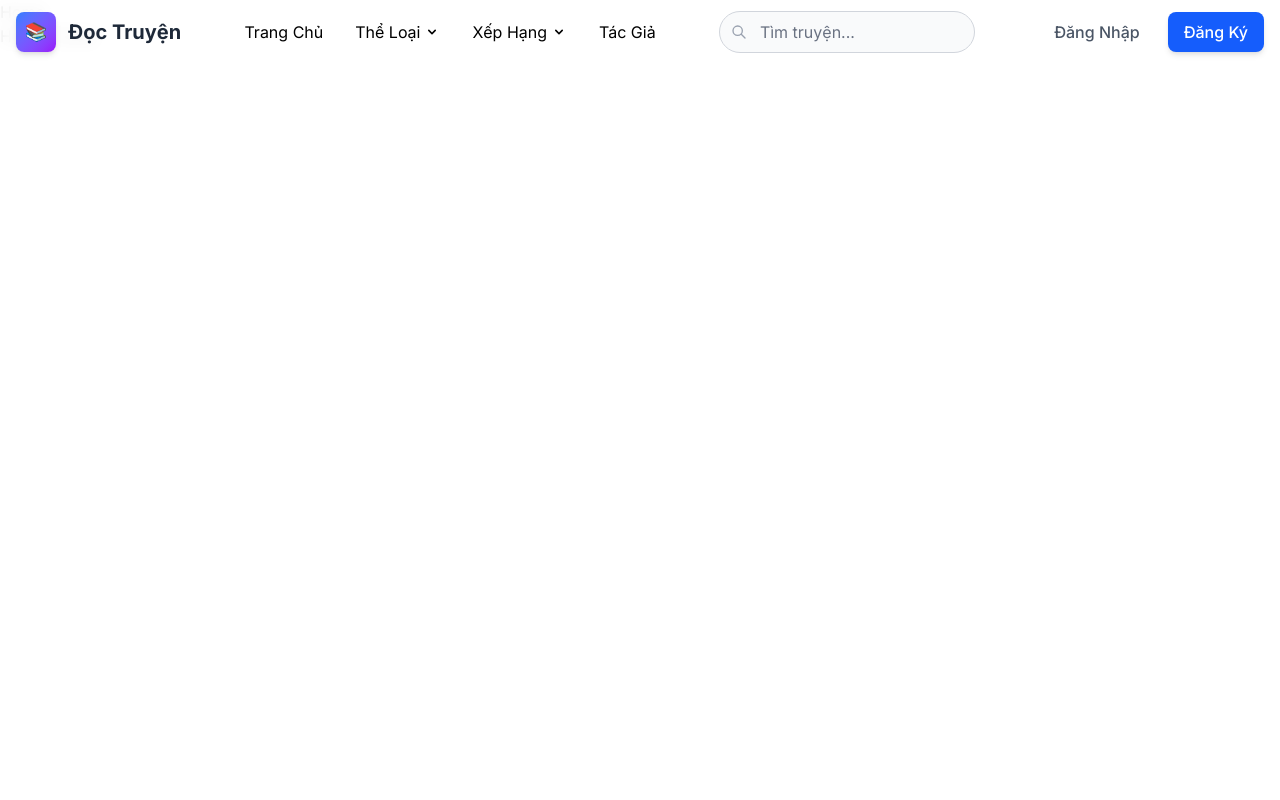
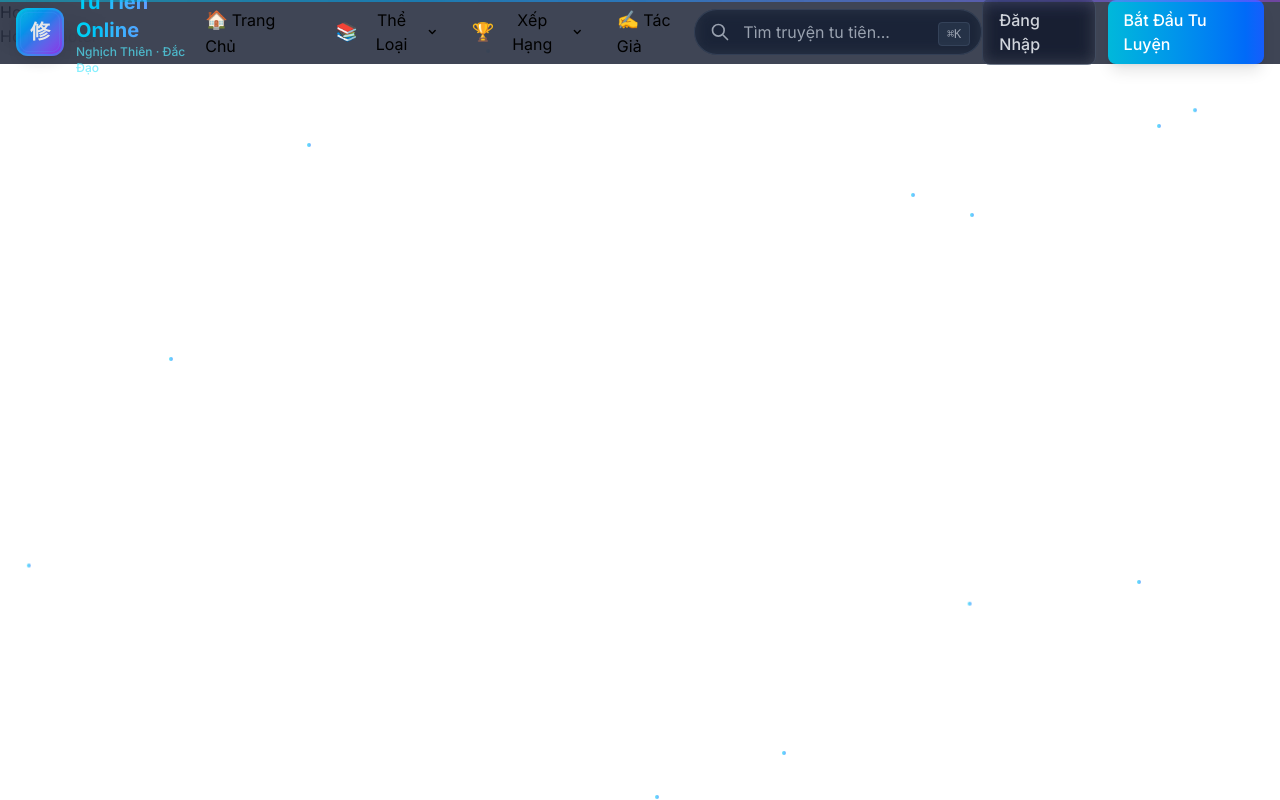
Before and after one commit to tranluong460/web-noval, a Next.js app: page / in a window 1280 px wide. Built offline with nearby package versions, Linux system fonts and the light colour scheme.

Commit message:
Header Tu Tiên Hiện Đại

```diff
--- a/components/layout/HomeHeader.tsx
+++ b/components/layout/HomeHeader.tsx
@@ -15,40 +15,69 @@ export default function HomeHeader() {
         return () => window.removeEventListener('scroll', handleScroll);
     }, []);
 
-    const categories = [
-        { name: 'Tiên Hiệp', slug: 'tien-hiep', icon: '⚔️' },
-        { name: 'Huyền Huyễn', slug: 'huyen-huyen', icon: '🌟' },
-        { name: 'Đô Thị', slug: 'do-thi', icon: '🏙️' },
-        { name: 'Lịch Sử', slug: 'lich-su', icon: '📜' },
-        { name: 'Khoa Huyễn', slug: 'khoa-huyen', icon: '🚀' },
-        { name: 'Kinh Dị', slug: 'kinh-di', icon: '👻' },
-        { name: 'Ngôn Tình', slug: 'ngon-tinh', icon: '💕' },
-        { name: 'Trinh Thám', slug: 'trinh-tham', icon: '🔍' }
+    const genres = [
+        { name: 'Tu Tiên', slug: 'tu-tien', icon: '⚡', color: 'from-cyan-500 to-blue-600' },
+        { name: 'Huyền Huyễn', slug: 'huyen-huyen', icon: '🌟', color: 'from-purple-500 to-pink-600' },
+        { name: 'Đô Thị', slug: 'do-thi', icon: '🏙️', color: 'from-gray-500 to-slate-600' },
+        { name: 'Kiếm Hiệp', slug: 'kiem-hiep', icon: '⚔️', color: 'from-red-500 to-orange-600' },
+        { name: 'Khoa Huyễn', slug: 'khoa-huyen', icon: '🚀', color: 'from-indigo-500 to-purple-600' },
+        { name: 'Dị Giới', slug: 'di-gioi', icon: '🌍', color: 'from-green-500 to-emerald-600' },
+        { name: 'Ngôn Tình', slug: 'ngon-tinh', icon: '💕', color: 'from-pink-500 to-rose-600' },
+        { name: 'Linh Dị', slug: 'linh-di', icon: '👻', color: 'from-violet-500 to-purple-600' }
     ];
 
     const rankings = [
-        { name: 'Tuần', slug: 'tuan', icon: '📅' },
-        { name: 'Tháng', slug: 'thang', icon: '📆' },
-        { name: 'Năm', slug: 'nam', icon: '🏆' }
+        { name: 'Hôm Nay', slug: 'hom-nay', icon: '☀️', desc: 'Hot nhất' },
+        { name: 'Tuần', slug: 'tuan', icon: '📅', desc: '7 ngày' },
+        { name: 'Tháng', slug: 'thang', icon: '📆', desc: '30 ngày' },
+        { name: 'Năm', slug: 'nam', icon: '🏆', desc: 'All time' }
     ];
 
     return (
-        <header className={`fixed top-0 left-0 right-0 z-50 transition-all duration-300 ${
+        <>
+            {/* Floating Particles */}
+            <div className="fixed inset-0 pointer-events-none z-0 overflow-hidden">
+                {[...Array(12)].map((_, i) => (
+                    <div
+                        key={i}
+                        className={`absolute w-1 h-1 bg-gradient-to-r from-cyan-400 to-blue-500 rounded-full opacity-60 animate-float-${i % 4 + 1}`}
+                        style={{
+                            left: `${Math.random() * 100}%`,
+                            top: `${Math.random() * 100}%`,
+                            animationDelay: `${Math.random() * 10}s`,
+                            animationDuration: `${15 + Math.random() * 10}s`
+                        }}
+                    />
+                ))}
+            </div>
+
+            <header className={`fixed top-0 left-0 right-0 z-50 transition-all duration-500 ${
                 isScrolled
-                ? 'bg-white/95 backdrop-blur-md shadow-lg border-b border-gray-200'
-                : 'bg-white/90 backdrop-blur-sm'
+                    ? 'bg-slate-900/95 backdrop-blur-xl shadow-2xl border-b border-cyan-500/20'
+                    : 'bg-slate-900/80 backdrop-blur-lg'
             }`}>
+                {/* Energy Flow Animation */}
+                <div className="absolute top-0 left-0 right-0 h-0.5 bg-gradient-to-r from-transparent via-cyan-400 to-transparent opacity-60">
+                    <div className="h-full bg-gradient-to-r from-cyan-400 via-blue-500 to-purple-500 animate-pulse"></div>
+                </div>
+
                 <div className="container mx-auto px-4">
                     <div className="flex items-center justify-between h-16">
                         {/* Logo */}
                         <Link href="/" className="flex items-center space-x-3 group">
-                        <div className="w-10 h-10 bg-gradient-to-br from-blue-500 to-purple-600 rounded-lg flex items-center justify-center shadow-md group-hover:shadow-lg transition-all duration-300">
-                            <span className="text-white font-bold text-lg">📚</span>
+                            <div className="relative">
+                                <div className="w-12 h-12 bg-gradient-to-br from-cyan-400 via-blue-500 to-purple-600 rounded-xl flex items-center justify-center shadow-lg group-hover:shadow-cyan-500/25 transition-all duration-300 animate-pulse-slow">
+                                    <span className="text-white font-bold text-xl">修</span>
+                                </div>
+                                {/* Energy Rings */}
+                                <div className="absolute inset-0 rounded-xl border-2 border-cyan-400/30 animate-spin-slow"></div>
+                                <div className="absolute inset-1 rounded-lg border border-blue-400/20 animate-spin-reverse"></div>
                             </div>
                             <div>
-                            <h1 className="text-xl font-bold text-gray-800 group-hover:text-blue-600 transition-colors">
-                                Đọc Truyện
+                                <h1 className="text-xl font-bold bg-gradient-to-r from-cyan-400 via-blue-400 to-purple-400 bg-clip-text text-transparent group-hover:from-cyan-300 group-hover:to-purple-300 transition-all duration-300">
+                                    Tu Tiên Online
                                 </h1>
+                                <p className="text-xs text-cyan-300/70 font-medium">Nghịch Thiên · Đắc Đạo</p>
                             </div>
                         </Link>
 
@@ -56,34 +85,40 @@ export default function HomeHeader() {
                         <nav className="hidden lg:flex items-center space-x-8">
                             {/* Trang chủ */}
                             <Link href="/" className="nav-item">
+                                <span className="text-lg mr-1">🏠</span>
                                 Trang Chủ
                             </Link>
 
                             {/* Thể loại */}
                             <div
                                 className="relative"
-                            onMouseEnter={() => setActiveDropdown('categories')}
+                                onMouseEnter={() => setActiveDropdown('genres')}
                                 onMouseLeave={() => setActiveDropdown(null)}
                             >
                                 <button className="nav-item flex items-center">
+                                    <span className="text-lg mr-1">📚</span>
                                     Thể Loại
-                                <svg className="w-4 h-4 ml-1" fill="currentColor" viewBox="0 0 20 20">
+                                    <svg className="w-4 h-4 ml-1 transition-transform duration-200"
+                                         style={{ transform: activeDropdown === 'genres' ? 'rotate(180deg)' : 'rotate(0deg)' }}
+                                         fill="currentColor" viewBox="0 0 20 20">
                                         <path fillRule="evenodd" d="M5.293 7.293a1 1 0 011.414 0L10 10.586l3.293-3.293a1 1 0 111.414 1.414l-4 4a1 1 0 01-1.414 0l-4-4a1 1 0 010-1.414z" clipRule="evenodd" />
                                     </svg>
                                 </button>
 
-                            {activeDropdown === 'categories' && (
-                                <div className="absolute top-full left-0 mt-2 w-64 bg-white rounded-lg shadow-xl border border-gray-200 overflow-hidden">
-                                    <div className="p-2">
-                                        <div className="grid grid-cols-2 gap-1">
-                                            {categories.map((category) => (
+                                {activeDropdown === 'genres' && (
+                                    <div className="absolute top-full left-0 mt-3 w-80 bg-slate-800/95 backdrop-blur-xl rounded-2xl shadow-2xl border border-cyan-500/20 overflow-hidden animate-fade-in">
+                                        <div className="p-4">
+                                            <div className="grid grid-cols-2 gap-2">
+                                                {genres.map((genre) => (
                                                     <Link
-                                                    key={category.slug}
-                                                    href={`/truyen/the-loai/${category.slug}`}
-                                                    className="flex items-center space-x-2 p-3 rounded-md hover:bg-gray-50 transition-colors"
+                                                        key={genre.slug}
+                                                        href={`/truyen/the-loai/${genre.slug}`}
+                                                        className="group flex items-center space-x-3 p-3 rounded-xl hover:bg-slate-700/50 transition-all duration-300 border border-transparent hover:border-cyan-500/30"
                                                     >
-                                                    <span className="text-lg">{category.icon}</span>
-                                                    <span className="text-gray-700 font-medium">{category.name}</span>
+                                                        <div className={`w-8 h-8 bg-gradient-to-r ${genre.color} rounded-lg flex items-center justify-center text-white text-sm group-hover:scale-110 transition-transform duration-300`}>
+                                                            {genre.icon}
+                                                        </div>
+                                                        <span className="text-gray-200 font-medium group-hover:text-cyan-300 transition-colors">{genre.name}</span>
                                                     </Link>
                                                 ))}
                                             </div>
@@ -99,23 +134,34 @@ export default function HomeHeader() {
                                 onMouseLeave={() => setActiveDropdown(null)}
                             >
                                 <button className="nav-item flex items-center">
+                                    <span className="text-lg mr-1">🏆</span>
                                     Xếp Hạng
-                                <svg className="w-4 h-4 ml-1" fill="currentColor" viewBox="0 0 20 20">
+                                    <svg className="w-4 h-4 ml-1 transition-transform duration-200"
+                                         style={{ transform: activeDropdown === 'rankings' ? 'rotate(180deg)' : 'rotate(0deg)' }}
+                                         fill="currentColor" viewBox="0 0 20 20">
                                         <path fillRule="evenodd" d="M5.293 7.293a1 1 0 011.414 0L10 10.586l3.293-3.293a1 1 0 111.414 1.414l-4 4a1 1 0 01-1.414 0l-4-4a1 1 0 010-1.414z" clipRule="evenodd" />
                                     </svg>
                                 </button>
 
                                 {activeDropdown === 'rankings' && (
-                                <div className="absolute top-full left-0 mt-2 w-48 bg-white rounded-lg shadow-xl border border-gray-200 overflow-hidden">
-                                    <div className="p-2">
+                                    <div className="absolute top-full left-0 mt-3 w-64 bg-slate-800/95 backdrop-blur-xl rounded-2xl shadow-2xl border border-cyan-500/20 overflow-hidden animate-fade-in">
+                                        <div className="p-3">
                                             {rankings.map((ranking) => (
                                                 <Link
                                                     key={ranking.slug}
                                                     href={`/top/${ranking.slug}`}
-                                                className="flex items-center space-x-3 p-3 rounded-md hover:bg-gray-50 transition-colors"
+                                                    className="group flex items-center justify-between p-3 rounded-xl hover:bg-slate-700/50 transition-all duration-300 border border-transparent hover:border-cyan-500/30"
                                                 >
-                                                <span className="text-lg">{ranking.icon}</span>
-                                                <span className="text-gray-700 font-medium">Top {ranking.name}</span>
+                                                    <div className="flex items-center space-x-3">
+                                                        <span className="text-xl group-hover:scale-110 transition-transform duration-300">{ranking.icon}</span>
+                                                        <div>
+                                                            <span className="text-gray-200 font-medium group-hover:text-cyan-300 transition-colors">Top {ranking.name}</span>
+                                                            <p className="text-xs text-gray-400">{ranking.desc}</p>
+                                                        </div>
+                                                    </div>
+                                                    <svg className="w-4 h-4 text-gray-400 group-hover:text-cyan-400 transition-colors" fill="currentColor" viewBox="0 0 20 20">
+                                                        <path fillRule="evenodd" d="M7.293 14.707a1 1 0 010-1.414L10.586 10 7.293 6.707a1 1 0 011.414-1.414l4 4a1 1 0 010 1.414l-4 4a1 1 0 01-1.414 0z" clipRule="evenodd" />
+                                                    </svg>
                                                 </Link>
                                             ))}
                                         </div>
@@ -125,22 +171,26 @@ export default function HomeHeader() {
 
                             {/* Tác giả */}
                             <Link href="/tac-gia" className="nav-item">
+                                <span className="text-lg mr-1">✍️</span>
                                 Tác Giả
                             </Link>
                         </nav>
 
                         {/* Search Bar */}
                         <div className="hidden md:flex items-center">
-                        <div className="relative">
+                            <div className="relative group">
                                 <input
                                     type="text"
-                                placeholder="Tìm truyện..."
-                                className="w-64 px-4 py-2 pl-10 bg-gray-50 border border-gray-300 rounded-full text-gray-700 placeholder-gray-500 focus:outline-none focus:ring-2 focus:ring-blue-500 focus:border-transparent transition-all duration-300"
+                                    placeholder="Tìm truyện tu tiên..."
+                                    className="w-72 px-4 py-2.5 pl-12 bg-slate-800/50 border border-slate-600/50 rounded-full text-gray-200 placeholder-gray-400 focus:outline-none focus:ring-2 focus:ring-cyan-500/50 focus:border-cyan-500/50 transition-all duration-300 backdrop-blur-sm group-hover:bg-slate-700/50"
                                 />
-                            <div className="absolute left-3 top-1/2 transform -translate-y-1/2">
-                                <svg className="w-4 h-4 text-gray-400" fill="none" stroke="currentColor" viewBox="0 0 24 24">
+                                <div className="absolute left-4 top-1/2 transform -translate-y-1/2">
+                                    <svg className="w-5 h-5 text-gray-400 group-hover:text-cyan-400 transition-colors" fill="none" stroke="currentColor" viewBox="0 0 24 24">
                                         <path strokeLinecap="round" strokeLinejoin="round" strokeWidth={2} d="M21 21l-6-6m2-5a7 7 0 11-14 0 7 7 0 0114 0z" />
                                     </svg>
+                                </div>
+                                <div className="absolute right-3 top-1/2 transform -translate-y-1/2">
+                                    <kbd className="px-2 py-1 text-xs text-gray-400 bg-slate-700/50 rounded border border-slate-600/50">⌘K</kbd>
                                 </div>
                             </div>
                         </div>
@@ -149,32 +199,72 @@ export default function HomeHeader() {
                         <div className="flex items-center space-x-3">
                             <Link
                                 href="/auth/dang-nhap"
-                            className="px-4 py-2 text-gray-600 hover:text-blue-600 transition-colors font-medium"
+                                className="px-4 py-2 text-gray-300 hover:text-cyan-400 transition-colors font-medium border border-slate-600/50 rounded-lg hover:border-cyan-500/50 backdrop-blur-sm"
                             >
                                 Đăng Nhập
                             </Link>
                             <Link
                                 href="/auth/dang-ky"
-                            className="px-4 py-2 bg-blue-600 text-white rounded-lg hover:bg-blue-700 transition-colors font-medium shadow-md hover:shadow-lg"
+                                className="px-4 py-2 bg-gradient-to-r from-cyan-500 to-blue-600 text-white rounded-lg hover:from-cyan-400 hover:to-blue-500 transition-all duration-300 font-medium shadow-lg hover:shadow-cyan-500/25 transform hover:scale-105"
                             >
-                            Đăng Ký
+                                Bắt Đầu Tu Luyện
                             </Link>
                         </div>
 
                         {/* Mobile Menu Button */}
-                    <button className="lg:hidden p-2 text-gray-600 hover:text-gray-800 transition-colors">
+                        <button className="lg:hidden p-2 text-gray-300 hover:text-cyan-400 transition-colors">
                             <svg className="w-6 h-6" fill="none" stroke="currentColor" viewBox="0 0 24 24">
                                 <path strokeLinecap="round" strokeLinejoin="round" strokeWidth={2} d="M4 6h16M4 12h16M4 18h16" />
                             </svg>
                         </button>
                     </div>
                 </div>
+            </header>
 
             <style jsx>{`
                 .nav-item {
-                    @apply text-gray-700 hover:text-blue-600 font-medium transition-colors duration-200 cursor-pointer;
+                    @apply text-gray-300 hover:text-cyan-400 font-medium transition-all duration-300 cursor-pointer flex items-center px-3 py-2 rounded-lg hover:bg-slate-800/30;
+                }
+
+                @keyframes float-1 {
+                    0%, 100% { transform: translateY(0px) translateX(0px); }
+                    25% { transform: translateY(-20px) translateX(10px); }
+                    50% { transform: translateY(-10px) translateX(-5px); }
+                    75% { transform: translateY(-15px) translateX(8px); }
+                }
+
+                @keyframes float-2 {
+                    0%, 100% { transform: translateY(0px) translateX(0px); }
+                    33% { transform: translateY(-15px) translateX(-8px); }
+                    66% { transform: translateY(-25px) translateX(12px); }
+                }
+
+                @keyframes float-3 {
+                    0%, 100% { transform: translateY(0px) translateX(0px); }
+                    50% { transform: translateY(-30px) translateX(-10px); }
+                }
+
+                @keyframes float-4 {
+                    0%, 100% { transform: translateY(0px) translateX(0px); }
+                    25% { transform: translateY(-10px) translateX(15px); }
+                    75% { transform: translateY(-20px) translateX(-12px); }
+                }
+
+                .animate-float-1 { animation: float-1 15s ease-in-out infinite; }
+                .animate-float-2 { animation: float-2 18s ease-in-out infinite; }
+                .animate-float-3 { animation: float-3 20s ease-in-out infinite; }
+                .animate-float-4 { animation: float-4 16s ease-in-out infinite; }
+
+                .animate-pulse-slow { animation: pulse 3s ease-in-out infinite; }
+                .animate-spin-slow { animation: spin 8s linear infinite; }
+                .animate-spin-reverse { animation: spin 6s linear infinite reverse; }
+                .animate-fade-in { animation: fadeIn 0.3s ease-out; }
+
+                @keyframes fadeIn {
+                    from { opacity: 0; transform: translateY(-10px); }
+                    to { opacity: 1; transform: translateY(0); }
                 }
             `}</style>
-        </header>
+        </>
     );
 }
```
Lines whose indentation alone changed are shown as unchanged.
